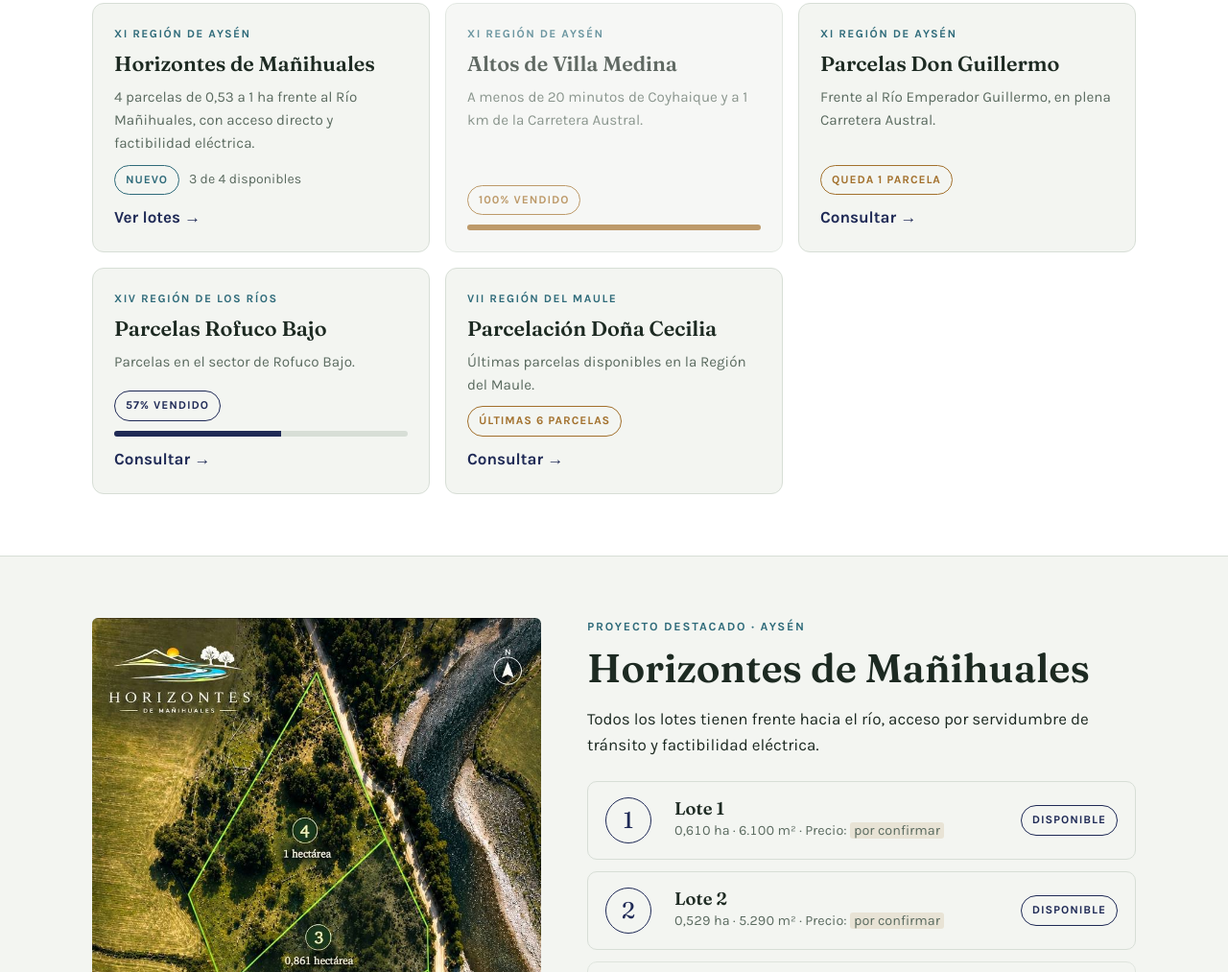
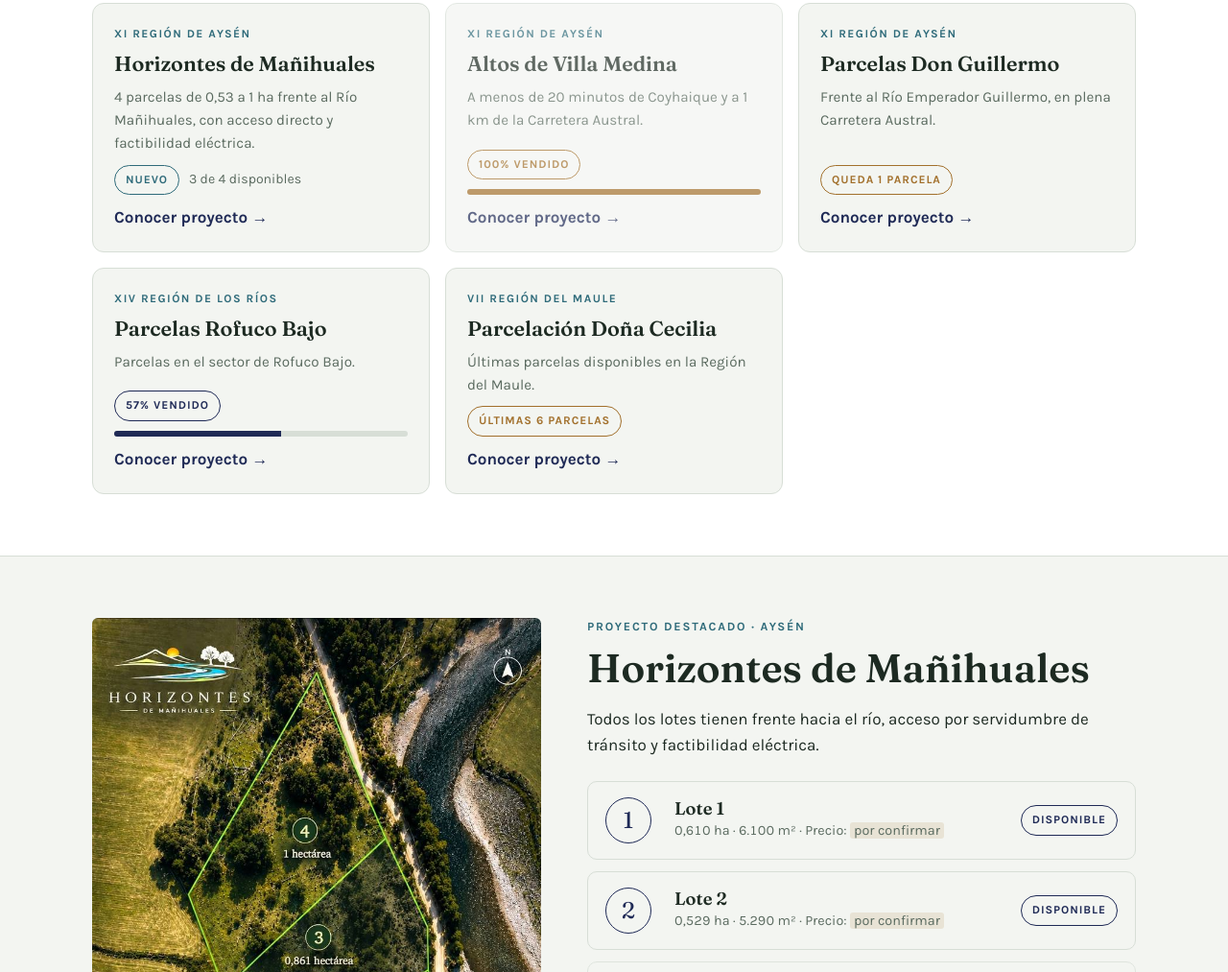
Before and after one commit to aorrego-wq/parcelasconrio, a plain HTML site: page index.html in a window 1280 px wide. Shown: the part 994-2007 px from the top of the page at 96% size. Drawn offline with Linux system fonts and the light colour scheme.

Commit message:
feat: conectar portada con páginas independientes de proyectos

```diff
--- a/index.html
+++ b/index.html
@@ -188,21 +188,21 @@ footer .wrap{display:flex;justify-content:space-between;gap:16px;flex-wrap:wrap}
       <h3>Horizontes de Mañihuales</h3>
       <p>4 parcelas de 0,53 a 1 ha frente al Río Mañihuales, con acceso directo y factibilidad eléctrica.</p>
       <div class="meta"><span class="pill new">Nuevo</span><span>3 de 4 disponibles</span></div>
-      <a href="#lotes">Ver lotes →</a>
+      <a href="proyectos/horizontes-de-manihuales.html">Conocer proyecto →</a>
     </article>
     <article class="card sold" data-r="XI">
       <div class="reg">XI Región de Aysén</div>
       <h3>Altos de Villa Medina</h3>
       <p>A menos de 20 minutos de Coyhaique y a 1 km de la Carretera Austral.</p>
       <div class="meta"><span class="pill res">100% vendido</span></div>
-      <div class="bar" aria-label="100% vendido"><i style="width:100%"></i></div>
+      <div class="bar" aria-label="100% vendido"><i style="width:100%"></i></div><a href="proyectos/altos-de-villa-medina.html">Conocer proyecto →</a>
     </article>
     <article class="card" data-r="XI">
       <div class="reg">XI Región de Aysén</div>
       <h3>Parcelas Don Guillermo</h3>
       <p>Frente al Río Emperador Guillermo, en plena Carretera Austral.</p>
       <div class="meta"><span class="pill res">Queda 1 parcela</span></div>
-      <a href="#contacto" data-p="Parcelas Don Guillermo">Consultar →</a>
+      <a href="proyectos/don-guillermo.html">Conocer proyecto →</a>
     </article>
     <article class="card" data-r="XIV">
       <div class="reg">XIV Región de Los Ríos</div>
@@ -210,14 +210,14 @@ footer .wrap{display:flex;justify-content:space-between;gap:16px;flex-wrap:wrap}
       <p>Parcelas en el sector de Rofuco Bajo.</p>
       <div class="meta"><span class="pill ok">57% vendido</span></div>
       <div class="bar" aria-label="57% vendido"><i style="width:57%"></i></div>
-      <a href="#contacto" data-p="Parcelas Rofuco Bajo">Consultar →</a>
+      <a href="proyectos/rofuco-bajo.html">Conocer proyecto →</a>
     </article>
     <article class="card" data-r="VII">
       <div class="reg">VII Región del Maule</div>
       <h3>Parcelación Doña Cecilia</h3>
       <p>Últimas parcelas disponibles en la Región del Maule.</p>
       <div class="meta"><span class="pill res">Últimas 6 parcelas</span></div>
-      <a href="#contacto" data-p="Parcelación Doña Cecilia">Consultar →</a>
+      <a href="proyectos/dona-cecilia.html">Conocer proyecto →</a>
     </article>
   </div>
 </div></section>
```
